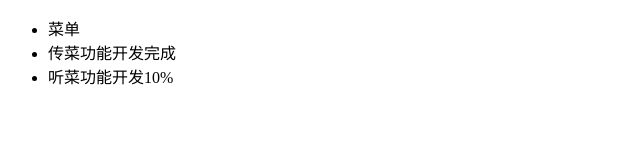
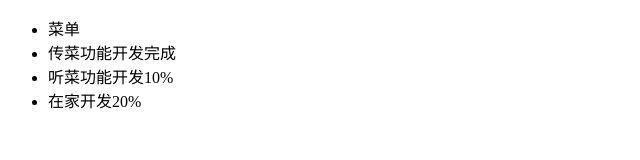
Before and after one commit to Marry-wang/menu, a plain HTML site: page index.html in a window 1280 px wide. Shown: the whole page, without its empty margins (0-640 px from the left). Drawn offline with Linux system fonts and the light colour scheme.

Commit message:
在家开发20%

```diff
--- a/index.html
+++ b/index.html
@@ -9,6 +9,7 @@
             <li>菜单</li>
             <li>传菜功能开发完成</li>
             <li>听菜功能开发10%</li>
+            <li>在家开发20%</li>
         </ul>
     </body>
 </html>
```
